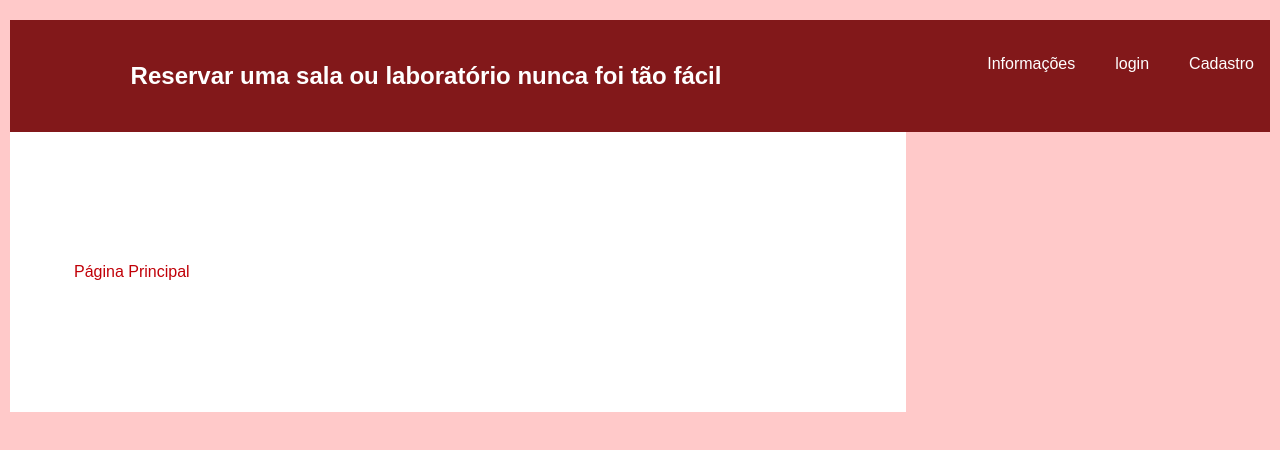
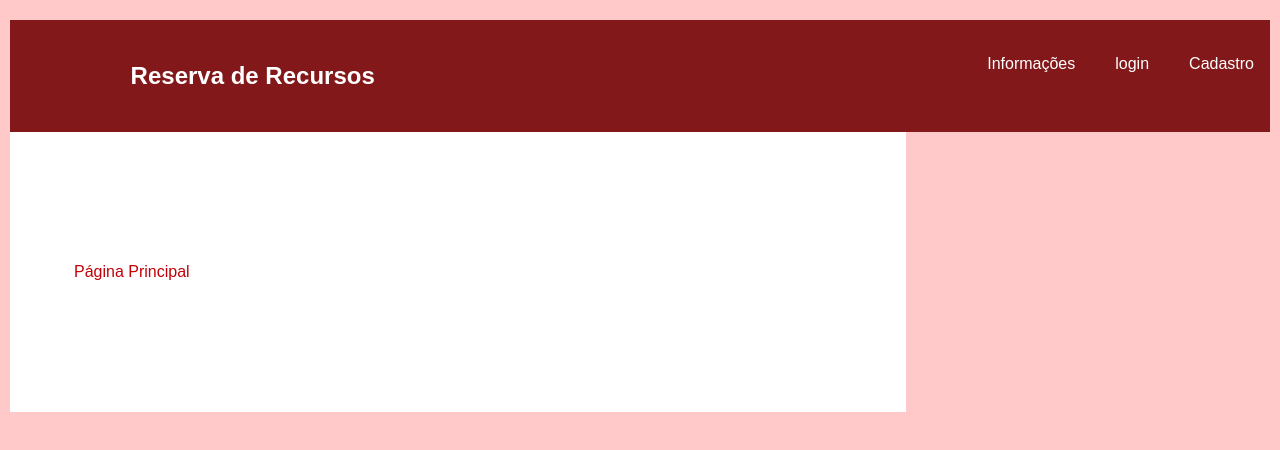
Before and after one commit to pedrohenriqueminarelli/Projeto_DS_Vep26-Reserva_de_Lab, a Next.js app in the folder next-projeto/: page / in a window 1280 px wide. Shown: the top 450 px of the page. Built offline with nearby package versions, Linux system fonts and the light colour scheme.

Commit message:
Otimização do arquivos em pastas

```diff
--- a/next-projeto/src/app/(privado)/layout.tsx
+++ b/next-projeto/src/app/(privado)/layout.tsx
@@ -1,4 +1,4 @@
-import { Header } from "../../componente/Header";
+import { Header } from "./componentesPrivados/Header";
 
 export default function LayoutPrivado({ children }: { children: React.ReactNode }) {
   return (
--- a/next-projeto/src/app/(publico)/componentesPublicos/HeaderPublico/index.tsx
+++ b/next-projeto/src/app/(publico)/componentesPublicos/HeaderPublico/index.tsx
@@ -6,7 +6,7 @@ export function HeaderPublico(){
       <div className="flex items-center justify-between w-full mx-auto max-w-3xl">
         <div className="flex px-2 py-4 text-white">
           <h1 className="text-center font-bold m-2 text-2xl">
-            Reservar uma sala ou laboratório nunca foi tão fácil
+            Reserva de Recursos
           </h1>
         </div>
       </div>
```
Also changed, not shown: next-projeto/src/app/(privado)/componentesPrivados/Footer/index.tsx (renamed from next-projeto/src/componente/Footer/index.tsx), next-projeto/src/app/(privado)/componentesPrivados/Header/index.tsx (renamed from next-projeto/src/componente/Header/index.tsx).
